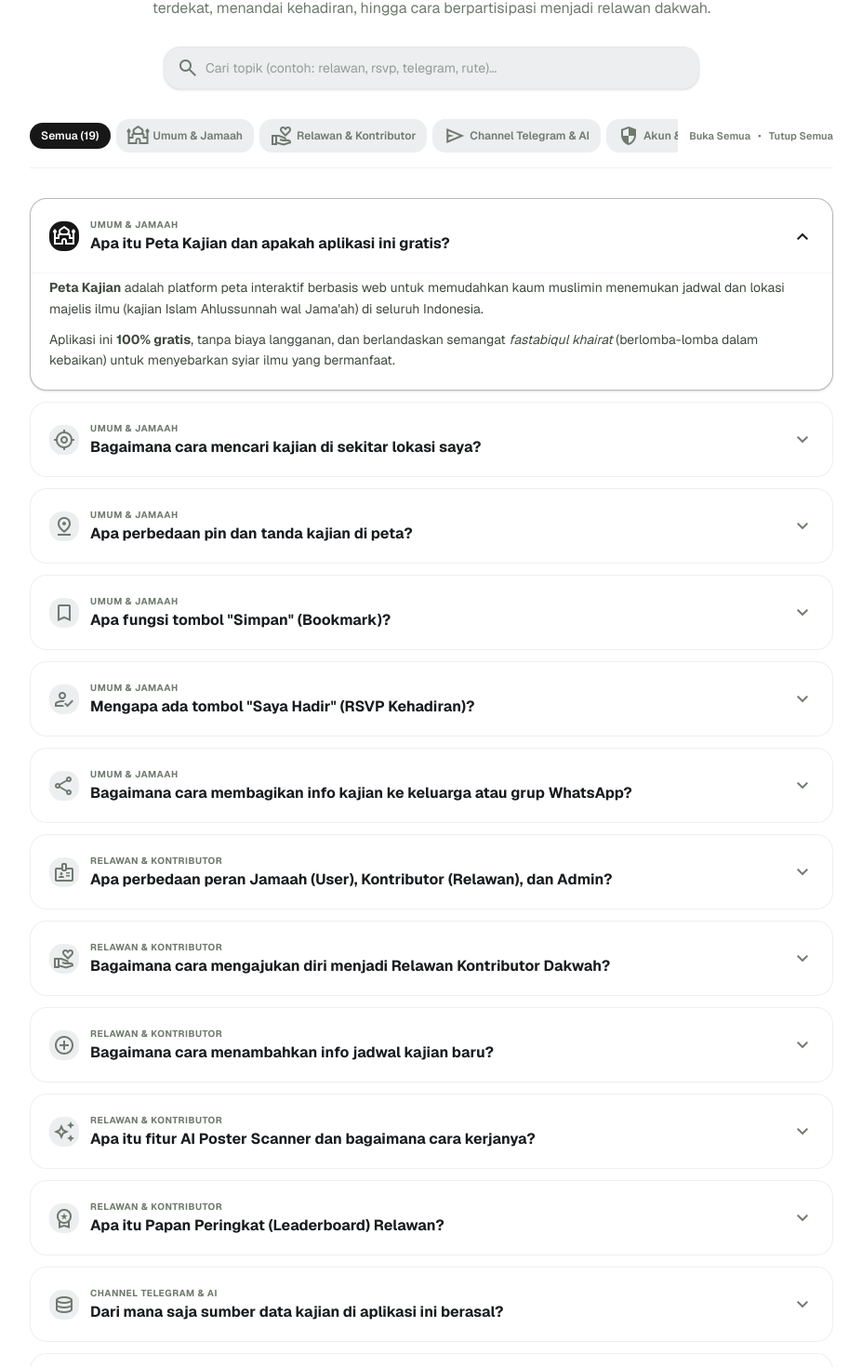
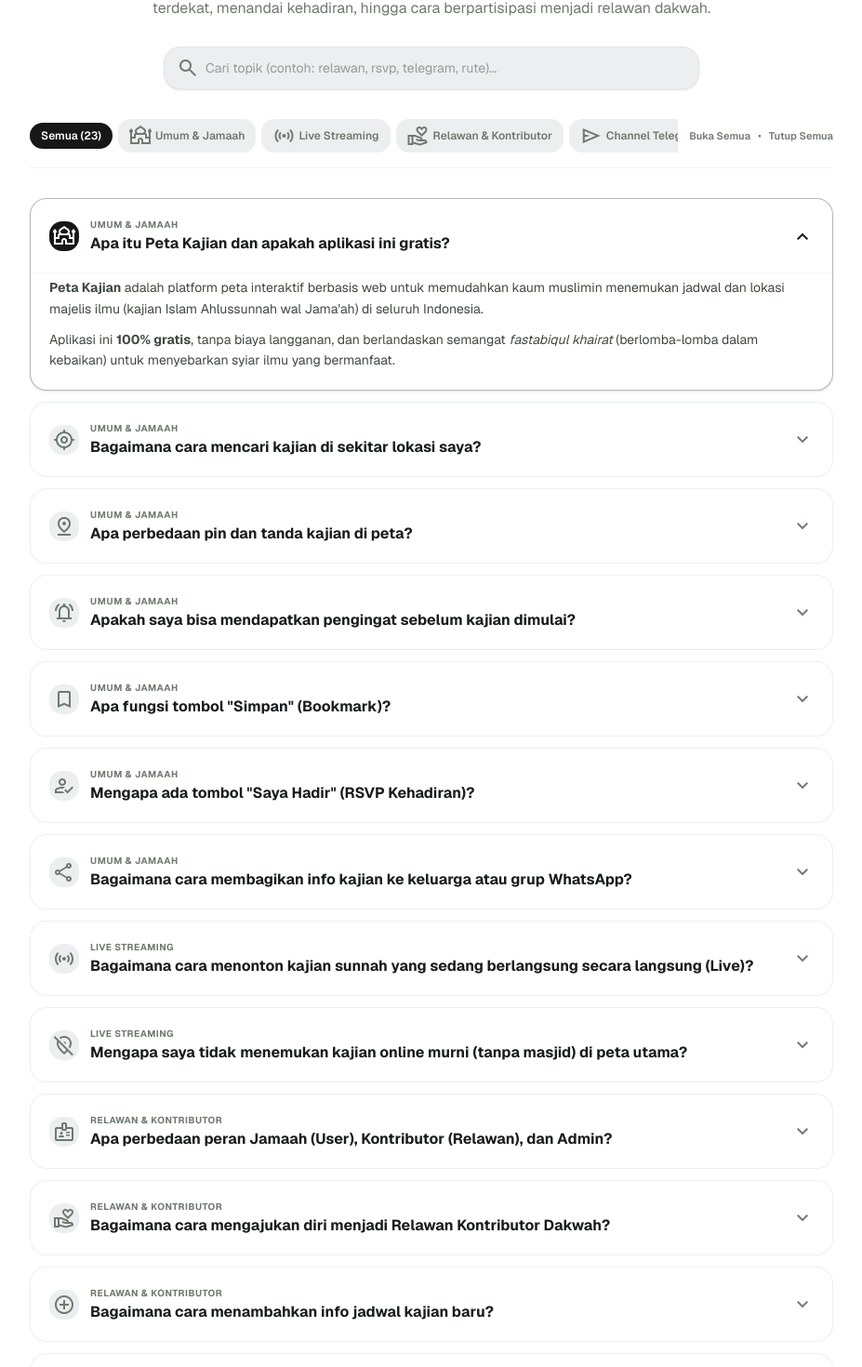
Before and after one commit to ihsandevact/peta-kajian, a Next.js app: page /faq in a window 1280 px wide. Shown: the part 233-1703 px from the top of the page at 93% size, without its empty margins (176-1103 px from the left). Built offline with nearby package versions, Linux system fonts and the light colour scheme; no server answers.

Commit message:
docs(faq): update questions for live streaming, notifications, pwa, and data sources

```diff
--- a/src/app/faq/page.tsx
+++ b/src/app/faq/page.tsx
@@ -6,11 +6,11 @@ import { createClient } from '@/utils/supabase/client';
 import { checkIsAdmin, getUserRoleAndStatus, type AppUserRole } from '@/lib/services/admin';
 import MobileNavDrawer from '@/components/MobileNavDrawer';
 
-type FAQCategory = 'all' | 'jamaah' | 'relawan' | 'telegram' | 'akun';
+type FAQCategory = 'all' | 'jamaah' | 'live' | 'relawan' | 'telegram' | 'akun';
 
 interface FAQItem {
   id: string;
-  category: 'jamaah' | 'relawan' | 'telegram' | 'akun';
+  category: 'jamaah' | 'live' | 'relawan' | 'telegram' | 'akun';
   question: string;
   categoryLabel: string;
   icon: string;
@@ -137,16 +137,44 @@ export default function FAQPage() {
         question: 'Apa perbedaan pin dan tanda kajian di peta?',
         answer: (
           <div className="space-y-2.5">
-            <p>Di peta, Anda akan menemukan beberapa jenis penanda:</p>
+            <p>Di peta utama, Anda akan menemukan beberapa jenis penanda:</p>
             <ul className="list-disc list-inside space-y-1.5 pl-1 text-on-surface-variant">
               <li>
                 <strong className="text-emerald-700 dark:text-emerald-300">Pin Hijau (Kajian Masjid / Offline)</strong>: Kajian diadakan langsung di lokasi fisik masjid atau gedung pertemuan. Mengklik pin akan membuka kartu info lengkap beserta tombol <strong>Rute Google Maps</strong> langsung ke lokasi.
               </li>
               <li>
-                <strong className="text-sky-700 dark:text-sky-300">Badge Live (Kajian Online / Streaming)</strong>: Kajian disiarkan via YouTube, Zoom, atau Instagram Live. Anda dapat mengklik tombol <em>&quot;Tonton Live Streaming&quot;</em> langsung dari popup kajian.
+                <strong className="text-primary font-bold">Kajian Hybrid (Pin Masjid + Badge Live)</strong>: Kajian diadakan di masjid fisik yang dapat dihadiri langsung, sekaligus menyertakan tautan siaran langsung online (YouTube Live) bagi jemaah yang menyimak dari rumah atau luar kota.
               </li>
               <li>
-                <strong className="text-primary font-bold">Kajian Hybrid</strong>: Kajian diadakan di masjid fisik sekaligus menyediakan tautan siaran langsung online bagi jamaah yang berada di luar kota.
+                <strong className="text-rose-600 dark:text-rose-400 font-bold">Pill Floating Live (Kajian Online Murni)</strong>: Untuk siaran langsung yang tidak memiliki lokasi fisik masjid, sistem menampilkannya melalui tombol floating <em>&quot;🔴 Tonton Live&quot;</em> di atas peta dan terpusat di halaman <Link href="/live" className="text-primary font-semibold hover:underline">/live</Link>.
+              </li>
+            </ul>
+          </div>
+        ),
+      },
+      {
+        id: 'pengingat-kajian-notifikasi',
+        category: 'jamaah',
+        categoryLabel: 'Umum & Jamaah',
+        icon: 'notifications_active',
+        question: 'Apakah saya bisa mendapatkan pengingat sebelum kajian dimulai?',
+        answer: (
+          <div className="space-y-2.5">
+            <p>
+              <strong>Bisa.</strong> Peta Kajian dilengkapi fitur pengingat otomatis (Web Push Notification) yang dapat Anda aktifkan dengan mudah:
+            </p>
+            <ul className="list-disc list-inside space-y-1.5 pl-1 text-on-surface-variant">
+              <li>
+                Buka kartu detail kajian yang ingin Anda hadiri di peta atau daftar kajian.
+              </li>
+              <li>
+                Tekan tombol <strong>Lonceng Pengingat</strong> (&quot;Ingatkan Saya&quot;).
+              </li>
+              <li>
+                Beri izin notifikasi pada peramban (browser) saat muncul permintaan izin (klik <em>Allow / Izinkan</em>).
+              </li>
+              <li>
+                Sistem kami akan otomatis mengirimkan notifikasi pengingat ke perangkat Anda <strong>1 jam sebelum jadwal kajian dimulai</strong>.
               </li>
             </ul>
           </div>
@@ -202,6 +230,50 @@ export default function FAQPage() {
               <li><strong>Telegram</strong></li>
               <li><strong>Salin Link Langsung (*Deep Link*)</strong> yang akan langsung membuka popup kajian terkait di peta saat dibuka oleh penerima.</li>
             </ul>
+          </div>
+        ),
+      },
+
+      // Kategori: Live Streaming & YouTube
+      {
+        id: 'cara-menonton-live-streaming',
+        category: 'live',
+        categoryLabel: 'Live Streaming',
+        icon: 'sensors',
+        question: 'Bagaimana cara menonton kajian sunnah yang sedang berlangsung secara langsung (Live)?',
+        answer: (
+          <div className="space-y-2.5">
+            <p>
+              Anda dapat menyimak kajian yang sedang mengudara secara langsung melalui beberapa cara praktis:
+            </p>
+            <ul className="list-disc list-inside space-y-1.5 pl-1 text-on-surface-variant">
+              <li>
+                Buka menu <Link href="/live" className="text-primary font-semibold hover:underline">🔴 Live Streaming (/live)</Link> melalui sidebar, drawer, atau header aplikasi untuk mengakses pemutar video interaktif serta daftar kanal dakwah yang sedang aktif siaran.
+              </li>
+              <li>
+                Tekan tombol floating pill <strong>&quot;🔴 Tonton Live&quot;</strong> yang otomatis muncul di atas peta utama setiap kali terdeteksi ada channel kajian yang sedang mengudara.
+              </li>
+              <li>
+                Sistem kami memantau puluhan kanal YouTube dakwah sunnah resmi secara otomatis setiap 10–15 menit, menyajikan judul tema dan pemateri secara terpadu tanpa perlu mencari satu per satu.
+              </li>
+            </ul>
+          </div>
+        ),
+      },
+      {
+        id: 'kenapa-kajian-online-tidak-di-peta',
+        category: 'live',
+        categoryLabel: 'Live Streaming',
+        icon: 'location_off',
+        question: 'Mengapa saya tidak menemukan kajian online murni (tanpa masjid) di peta utama?',
+        answer: (
+          <div className="space-y-2.5">
+            <p>
+              Peta utama Peta Kajian difokuskan secara khusus untuk membantu jemaah menemukan <strong>lokasi fisik masjid atau gedung</strong> yang dapat dihadiri langsung (baik kajian offline murni maupun kajian hybrid yang diadakan di masjid sekaligus disiarkan online).
+            </p>
+            <p>
+              Kebijakan ini dibuat agar peta tetap rapi, bersih, dan tidak memunculkan titik pin acak/fiktif di tengah laut atau lokasi koordinat semu. Seluruh siaran online murni telah dialihkan secara rapi ke halaman <Link href="/live" className="text-primary font-semibold hover:underline">Live Streaming (/live)</Link>.
+            </p>
           </div>
         ),
       },
@@ -323,16 +395,19 @@ export default function FAQPage() {
         category: 'telegram',
         categoryLabel: 'Channel Telegram & AI',
         icon: 'database',
-        question: 'Dari mana saja sumber data kajian di aplikasi ini berasal?',
+        question: 'Dari mana saja sumber data jadwal kajian dan channel YouTube berasal?',
         answer: (
           <div className="space-y-2.5">
-            <p>Data kajian di Peta Kajian berasal dari kombinasi dua sumber terpercaya:</p>
+            <p>Data di Peta Kajian dihimpun secara terpadu melalui tiga pilar:</p>
             <ul className="list-disc list-inside space-y-1.5 pl-1 text-on-surface-variant">
               <li>
                 <strong>Kiriman Relawan Terverifikasi</strong>: Pengurus DKM, panitia taklim, dan relawan dakwah lokal yang memasukkan jadwal terkonfirmasi secara langsung.
               </li>
               <li>
-                <strong>Bot AI Scraper Otomatis</strong>: Bot pintar kami memantau pengumuman resmi dari kanal-kanal Telegram dakwah publik (seperti Info Kajian Bandung, Jabodetabek, channel resmi ustadz, dll) dan mengekstrak jadwalnya secara berkala.
+                <strong>Bot AI Telegram Scraper</strong>: Bot cerdas kami menyadap poster dan pengumuman resmi dari kanal-kanal Telegram dakwah publik secara berkala, lalu mengekstrak data kajian menggunakan teknologi AI OCR.
+              </li>
+              <li>
+                <strong>Sinkronisasi Otomatis YouTube Tracker</strong>: Channel YouTube dakwah resmi dipantau status live streaming-nya secara berkala. Link siaran dari postingan daring yang belum terdaftar juga otomatis diintegrasikan ke daftar pemantauan YouTube Tracker.
               </li>
             </ul>
           </div>
@@ -407,6 +482,34 @@ export default function FAQPage() {
             </p>
             <p>
               Login menggunakan Akun Google hanya diperlukan jika Anda ingin: (1) Menyimpan kajian favorit (Bookmark), (2) Menandai RSVP &quot;Saya Hadir&quot;, (3) Mengusulkan channel Telegram baru, atau (4) Mendaftar sebagai relawan kontributor dakwah.
+            </p>
+          </div>
+        ),
+      },
+      {
+        id: 'cara-install-pwa',
+        category: 'akun',
+        categoryLabel: 'Akun & Teknis',
+        icon: 'install_mobile',
+        question: 'Apakah Peta Kajian dapat diinstal sebagai aplikasi di smartphone (PWA)?',
+        answer: (
+          <div className="space-y-2.5">
+            <p>
+              <strong>Bisa.</strong> Peta Kajian dibuat dengan standar Progressive Web App (PWA) modern, sehingga dapat diinstal layaknya aplikasi smartphone tanpa perlu mengunduh puluhan MB dari Google Play Store atau Apple App Store:
+            </p>
+            <ul className="list-disc list-inside space-y-1.5 pl-1 text-on-surface-variant">
+              <li>
+                <strong>Android (Chrome / Edge / Samsung Internet)</strong>: Buka web Peta Kajian, tekan ikon titik tiga di pojok kanan atas peramban, lalu pilih <strong>&quot;Instal Aplikasi&quot;</strong> atau <strong>&quot;Tambahkan ke Layar Utama&quot;</strong>.
+              </li>
+              <li>
+                <strong>iOS / iPhone (Safari)</strong>: Buka web Peta Kajian di Safari, tekan tombol <strong>Share</strong> (ikon kotak dengan panah ke atas) di bilah bawah, lalu pilih <strong>&quot;Add to Home Screen&quot; (Tambah ke Layar Utama)</strong>.
+              </li>
+              <li>
+                <strong>Komputer / Laptop (Chrome / Edge)</strong>: Klik ikon instal (komputer dengan panah bawah) di sebelah kanan address bar peramban.
+              </li>
+            </ul>
+            <p className="text-xs text-outline">
+              Aplikasi PWA Peta Kajian berukuran sangat ringan (&lt; 2 MB), memuat instan, mendukung offline cache untuk melihat kajian tersimpan saat sinyal lemah, dan dapat menerima notifikasi pengingat langsung ke perangkat Anda.
             </p>
           </div>
         ),
@@ -646,6 +749,19 @@ export default function FAQPage() {
 
             <button
               type="button"
+              onClick={() => setActiveCategory('live')}
+              className={`px-3 py-1.5 rounded-xl text-xs font-semibold whitespace-nowrap transition-all cursor-pointer flex items-center gap-1 ${
+                activeCategory === 'live'
+                  ? 'bg-rose-600 text-white shadow-xs'
+                  : 'bg-surface-container text-outline hover:text-on-surface hover:bg-surface-container-high'
+              }`}
+            >
+              <span className="material-symbols-outlined text-[15px]">sensors</span>
+              <span>Live Streaming</span>
+            </button>
+
+            <button
+              type="button"
               onClick={() => setActiveCategory('relawan')}
               className={`px-3 py-1.5 rounded-xl text-xs font-semibold whitespace-nowrap transition-all cursor-pointer flex items-center gap-1 ${
                 activeCategory === 'relawan'
```
